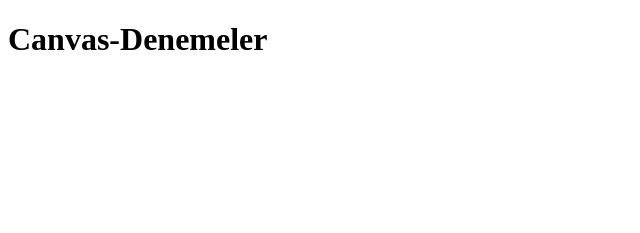
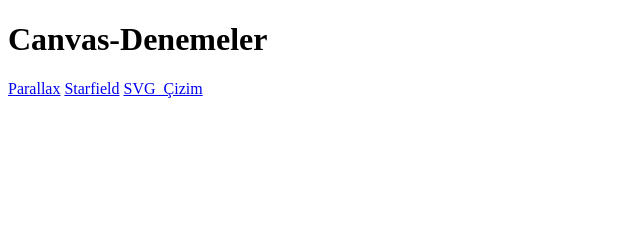
Before and after one commit to cenap/canvas-denemeler, a plain HTML site: page index.html in a window 1280 px wide. Shown: the whole page, without its empty margins (0-640 px from the left). Drawn offline with Linux system fonts and the light colour scheme.

Commit message:
değiştirildi: README.md 	değiştirildi: index.html

```diff
--- a/index.html
+++ b/index.html
@@ -6,7 +6,11 @@
   </head>
   <body>
     <h1>Canvas-Denemeler</h1>
-    <canvas id="starfield"></canvas>
-    <div class="turna"></div>
+    <div>
+        <a href="parallax">Parallax</a>
+        <a href="starfield">Starfield</a>
+        <a href="svg-cizim">SVG_Çizim</a>
+    </div>
+
   </body>
 </html>
```
Also changed, not shown: 1 other file.
